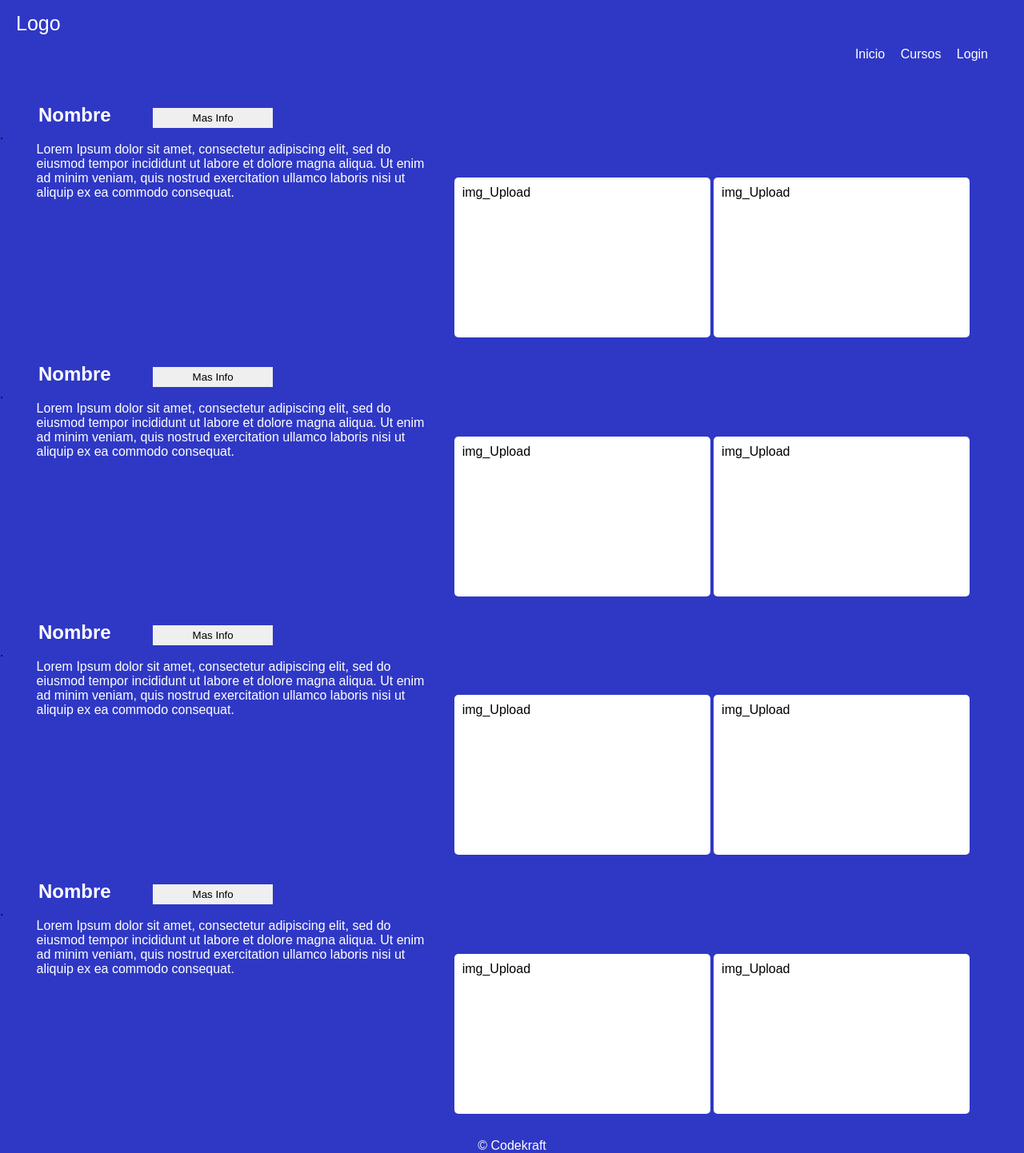
After one commit to AdrianMReds/proyectoDW, a PHP site: page /cursos.html in a window 1280 px wide. The commit adds this page. Shown: the whole page at 80% size. Run offline with PHP 8.4, Linux system fonts and the light colour scheme.

Commit message:
Agregar Paginas

```diff
--- /dev/null
+++ b/cursos.html
@@ -0,0 +1,170 @@
+<!DOCTYPE html>
+<html>
+  <head>
+    <meta charset="utf-8" />
+    <title>Codekraft</title>
+    <link rel="stylesheet" type="text/css" href="style.css" />
+  </head>
+
+  <body>
+    <header>
+      <div id="logo" style="width: 30%">Logo</div>
+      <nav>
+        <a href="index.html">Inicio</a>
+        <a href="admin.html">Cursos</a>
+        <a href="login.html">Login</a>
+      </nav>
+    </header>
+
+    <main>
+      <section>
+        <h2 style="display: inline">&emsp;&emsp;Nombre&emsp;&emsp;</h2>
+        <button style="display: inline" type="button">Mas Info</button>
+        <p style="display: block" />.<p
+          class="card"
+          style="margin:0% 2% 0% 2%; width: 40%; display: inline-block"
+        >
+          Lorem Ipsum dolor sit amet, consectetur adipiscing elit, sed do
+          eiusmod tempor incididunt ut labore et dolore magna aliqua. Ut enim ad
+          minim veniam, quis nostrud exercitation ullamco laboris nisi ut
+          aliquip ex ea commodo consequat.
+        </p>
+
+        <picture
+          class="apic"
+          style="
+            background-color: white;
+            display: inline-block;
+            width: 25%;
+            height: 200px;
+            color: black;
+          "
+          >img_Upload</picture
+        >
+        <picture
+          class="apic"
+          style="
+            background-color: white;
+            display: inline-block;
+            width: 25%;
+            height: 200px;
+            color: black;
+          "
+          >img_Upload</picture
+        >
+      </section>
+      <section style="margin-top: 2%;">
+        <h2 style="display: inline">&emsp;&emsp;Nombre&emsp;&emsp;</h2>
+        <button style="display: inline" type="button">Mas Info</button>
+        <p style="display: block" />.<p
+          class="card"
+          style="margin:0% 2% 0% 2%; width: 40%; display: inline-block"
+        >
+          Lorem Ipsum dolor sit amet, consectetur adipiscing elit, sed do
+          eiusmod tempor incididunt ut labore et dolore magna aliqua. Ut enim ad
+          minim veniam, quis nostrud exercitation ullamco laboris nisi ut
+          aliquip ex ea commodo consequat.
+        </p>
+
+        <picture
+          class="apic"
+          style="
+            background-color: white;
+            display: inline-block;
+            width: 25%;
+            height: 200px;
+            color: black;
+          "
+          >img_Upload</picture
+        >
+        <picture
+          class="apic"
+          style="
+            background-color: white;
+            display: inline-block;
+            width: 25%;
+            height: 200px;
+            color: black;
+          "
+          >img_Upload</picture
+        >
+      </section>
+      <section style="margin-top: 2%;">
+        <h2 style="display: inline">&emsp;&emsp;Nombre&emsp;&emsp;</h2>
+        <button style="display: inline" type="button">Mas Info</button>
+        <p style="display: block" />.<p
+          class="card"
+          style="margin:0% 2% 0% 2%; width: 40%; display: inline-block"
+        >
+          Lorem Ipsum dolor sit amet, consectetur adipiscing elit, sed do
+          eiusmod tempor incididunt ut labore et dolore magna aliqua. Ut enim ad
+          minim veniam, quis nostrud exercitation ullamco laboris nisi ut
+          aliquip ex ea commodo consequat.
+        </p>
+
+        <picture
+          class="apic"
+          style="
+            background-color: white;
+            display: inline-block;
+            width: 25%;
+            height: 200px;
+            color: black;
+          "
+          >img_Upload</picture
+        >
+        <picture
+          class="apic"
+          style="
+            background-color: white;
+            display: inline-block;
+            width: 25%;
+            height: 200px;
+            color: black;
+          "
+          >img_Upload</picture
+        >
+      </section>
+      <section style="margin-top: 2%; margin-bottom: 2%;">
+        <h2 style="display: inline">&emsp;&emsp;Nombre&emsp;&emsp;</h2>
+        <button style="display: inline" type="button">Mas Info</button>
+        <p style="display: block" />.<p
+          class="card"
+          style="margin:0% 2% 0% 2%; width: 40%; display: inline-block"
+        >
+          Lorem Ipsum dolor sit amet, consectetur adipiscing elit, sed do
+          eiusmod tempor incididunt ut labore et dolore magna aliqua. Ut enim ad
+          minim veniam, quis nostrud exercitation ullamco laboris nisi ut
+          aliquip ex ea commodo consequat.
+        </p>
+
+        <picture
+          class="apic"
+          style="
+            background-color: white;
+            display: inline-block;
+            width: 25%;
+            height: 200px;
+            color: black;
+          "
+          >img_Upload</picture
+        >
+        <picture
+          class="apic"
+          style="
+            background-color: white;
+            display: inline-block;
+            width: 25%;
+            height: 200px;
+            color: black;
+          "
+          >img_Upload</picture
+        >
+      </section>
+    </main>
+
+    <footer>
+      <p>&copy; Codekraft</p>
+    </footer>
+  </body>
+</html>
--- a/style.css
+++ b/style.css
@@ -156,3 +156,14 @@ main.admin {
   margin-bottom: 15px;
   list-style-type: circle;
 }
+
+button {
+  width: 150px;
+  height: 25px;
+
+  border: 1px solid transparent;
+}
+
+h1, h2, h3, h4 {
+  color: white;
+}
```
Also changed, not shown: curso.html (added, +132 -0 lines).
